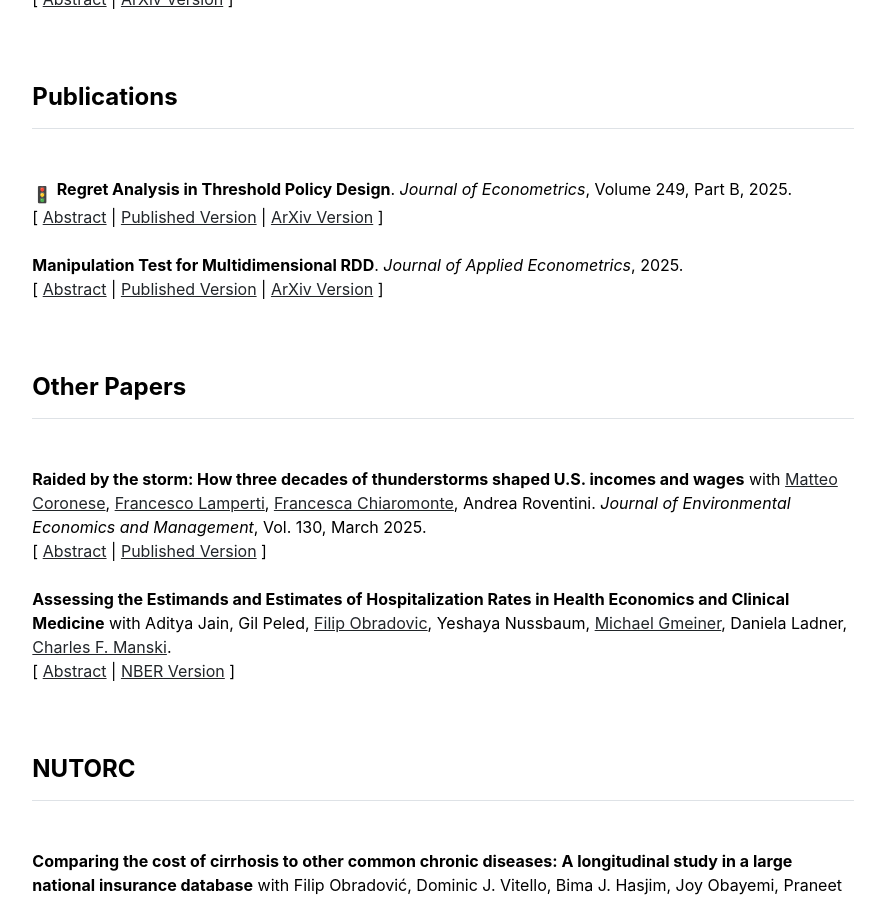
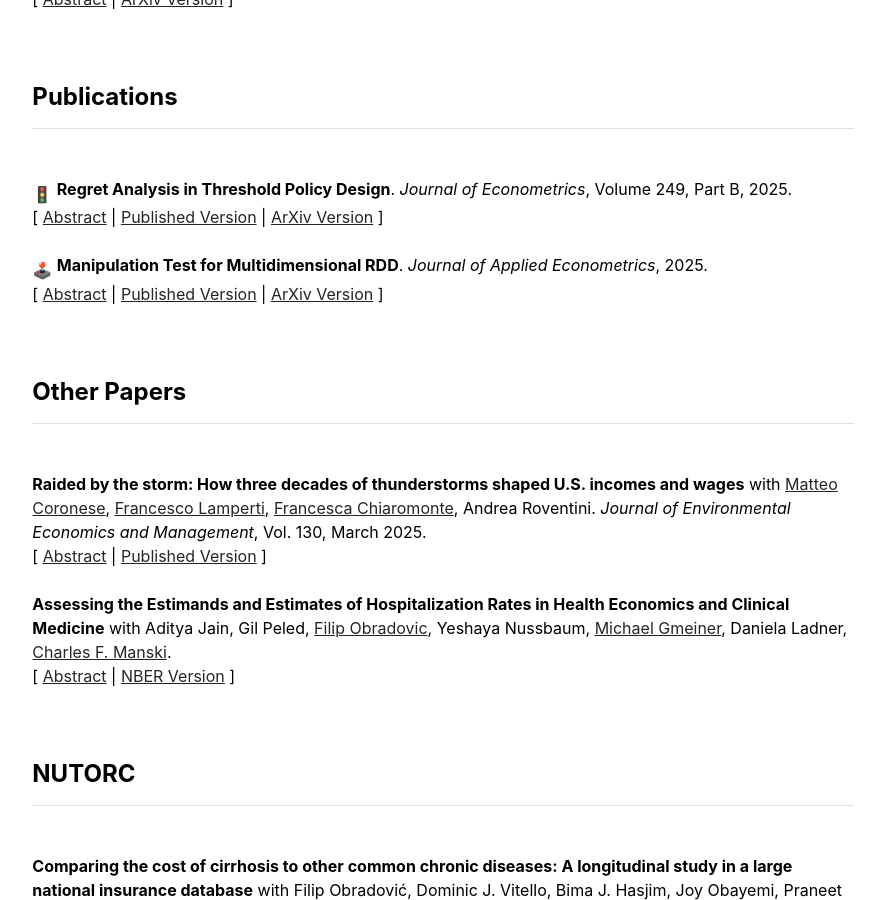
Before and after one commit to fedecrp/fedecrp.github.io, a Jekyll site: the page built from index.md, in a window 1280 px wide and 900 px high, scrolled down 724 px. Shown: the whole window, without its empty margins (197-1082 px from the left). Built offline with Jekyll 4.4.1, drawn with Linux system fonts in a browser that asks for light colours.

Commit message:
Update publications.html

```diff
--- a/_includes/publications.html
+++ b/_includes/publications.html
@@ -31,6 +31,7 @@
 
       <li class="mb-4">
         <div>
+           <span class="paper-icon" role="img" aria-label="chart">🕹️</span>
           <strong>Manipulation Test for Multidimensional RDD</strong>.
           <em>Journal of Applied Econometrics</em>, 2025.
         </div>
```
